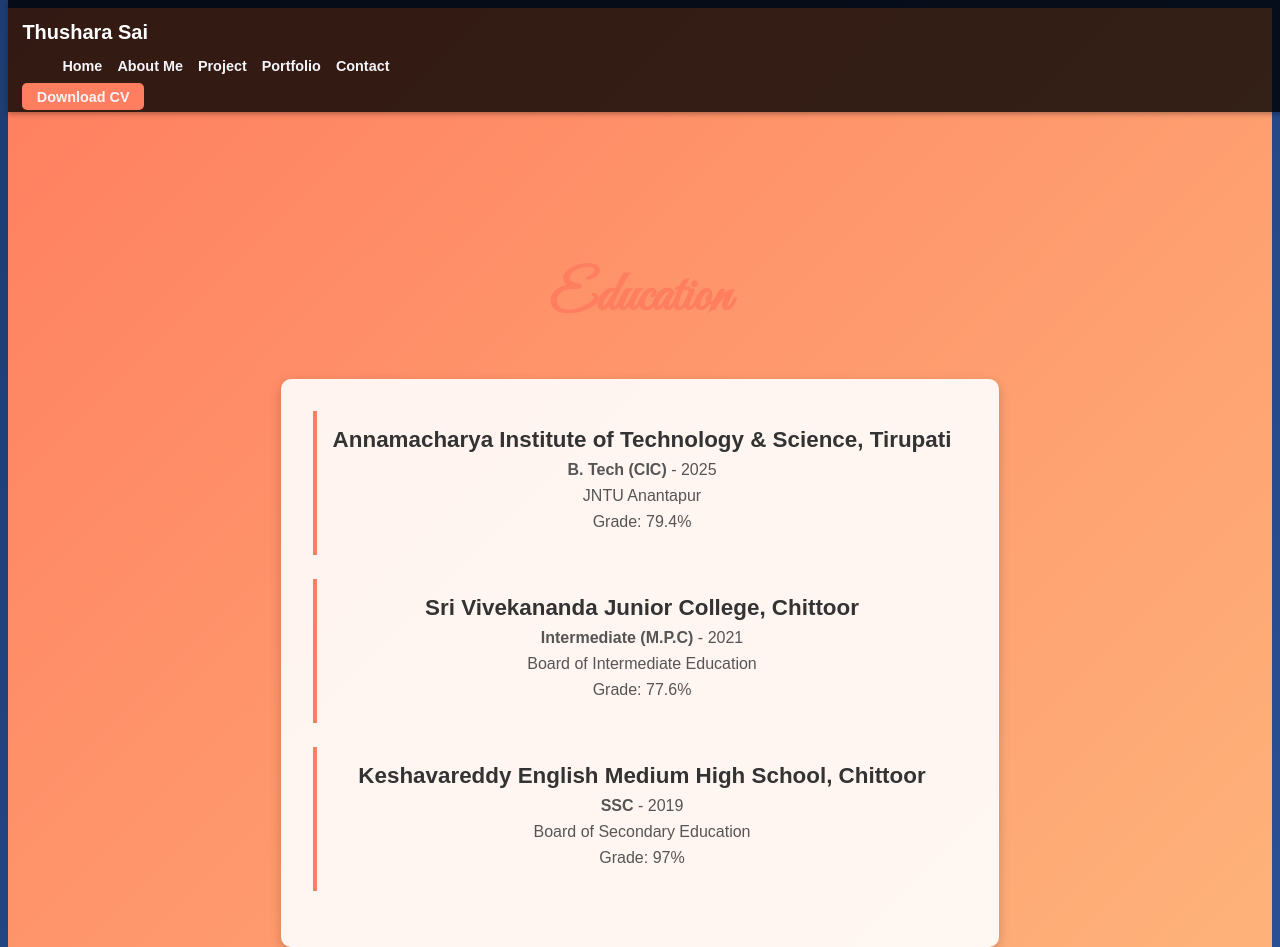
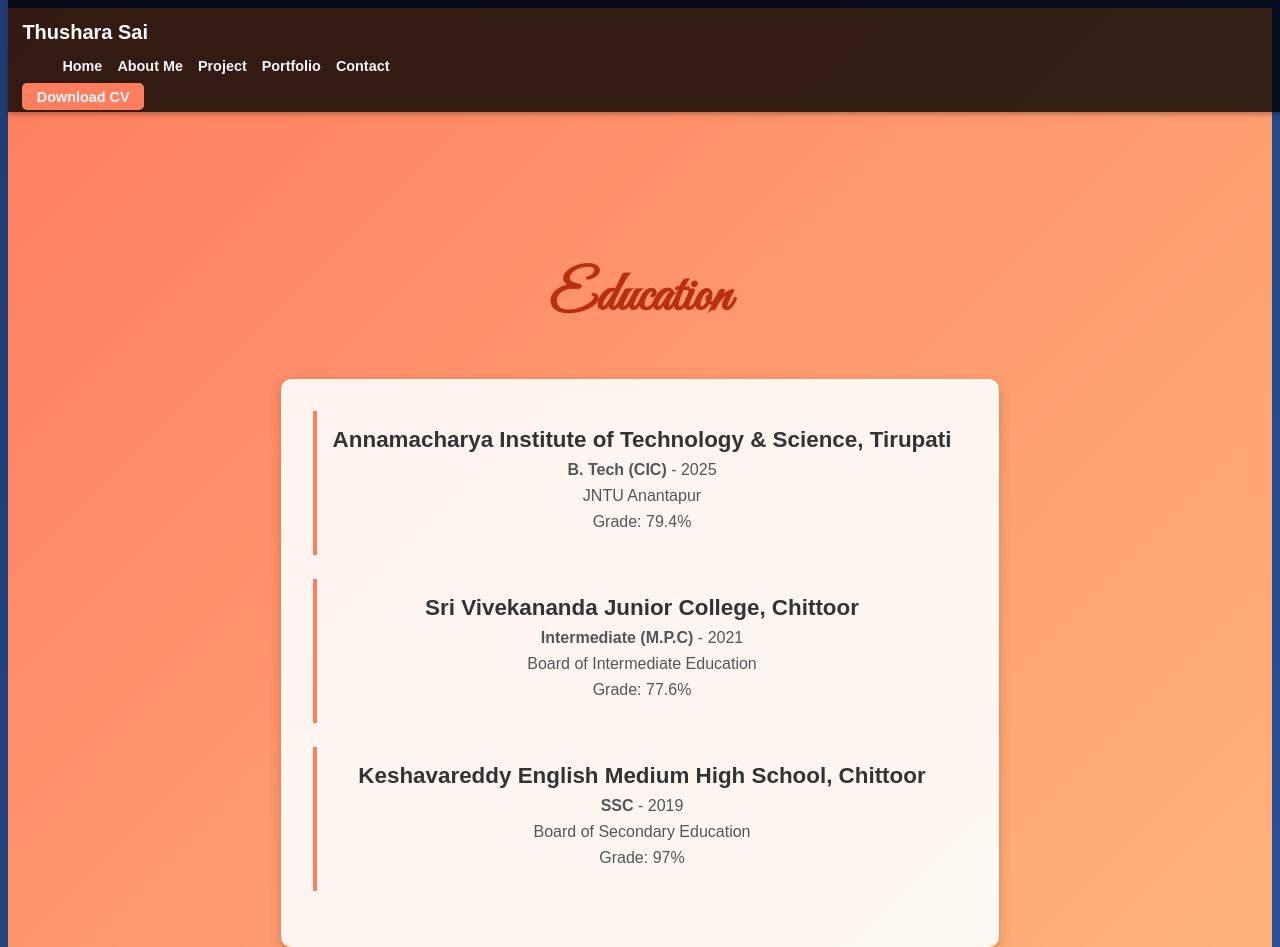
Before and after one commit to Thusharasai/My-portfolio-, a plain HTML site: page education.html in a window 1280 px wide. Shown: the top 947 px of the page. Drawn offline with Linux system fonts and the light colour scheme.

Commit message:
edustyle.css

```diff
--- a/edustyle.css
+++ b/edustyle.css
@@ -96,7 +96,7 @@
 .animated-headline {
     font-family: 'Great Vibes', cursive;
     font-size: 3.5em;
-    color: #ff7e5f;
+    color: #ba300d;
     animation: signatureAnimation 1.5s ease-out;
 }
 
```
